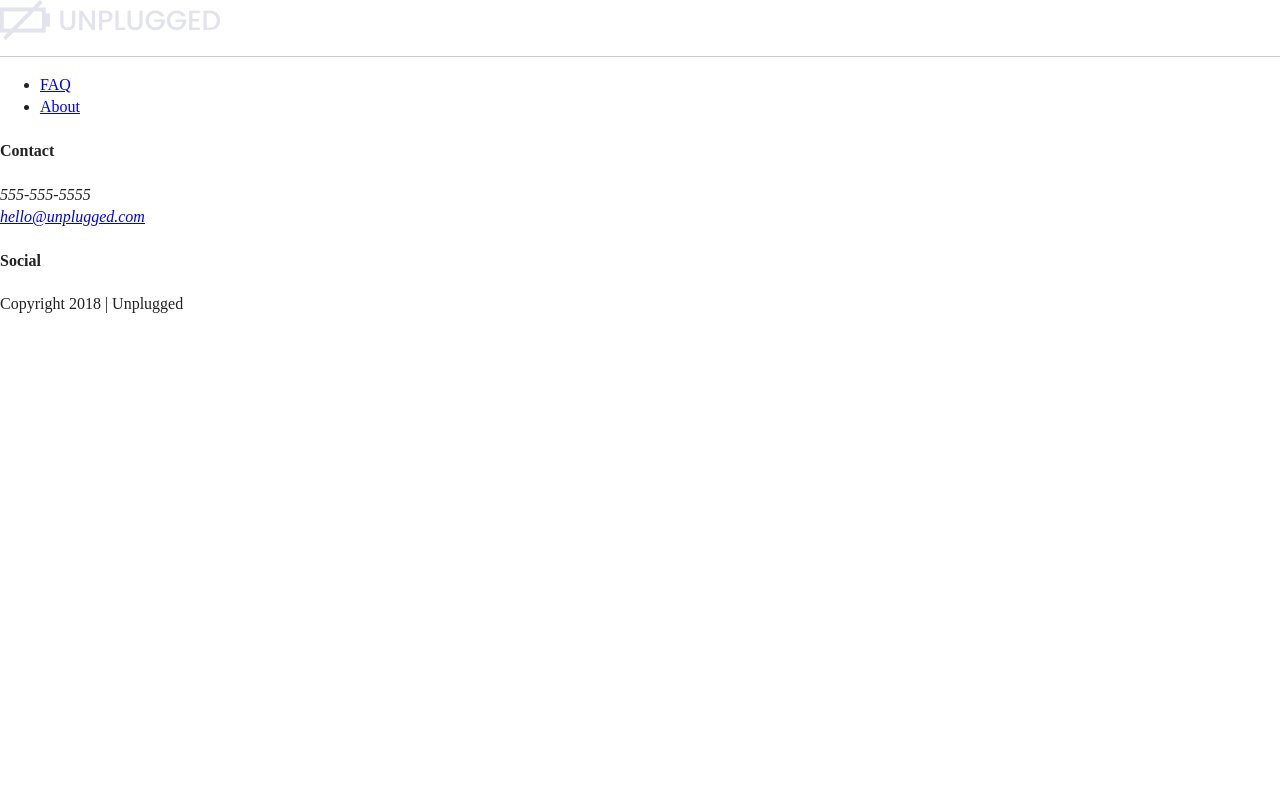
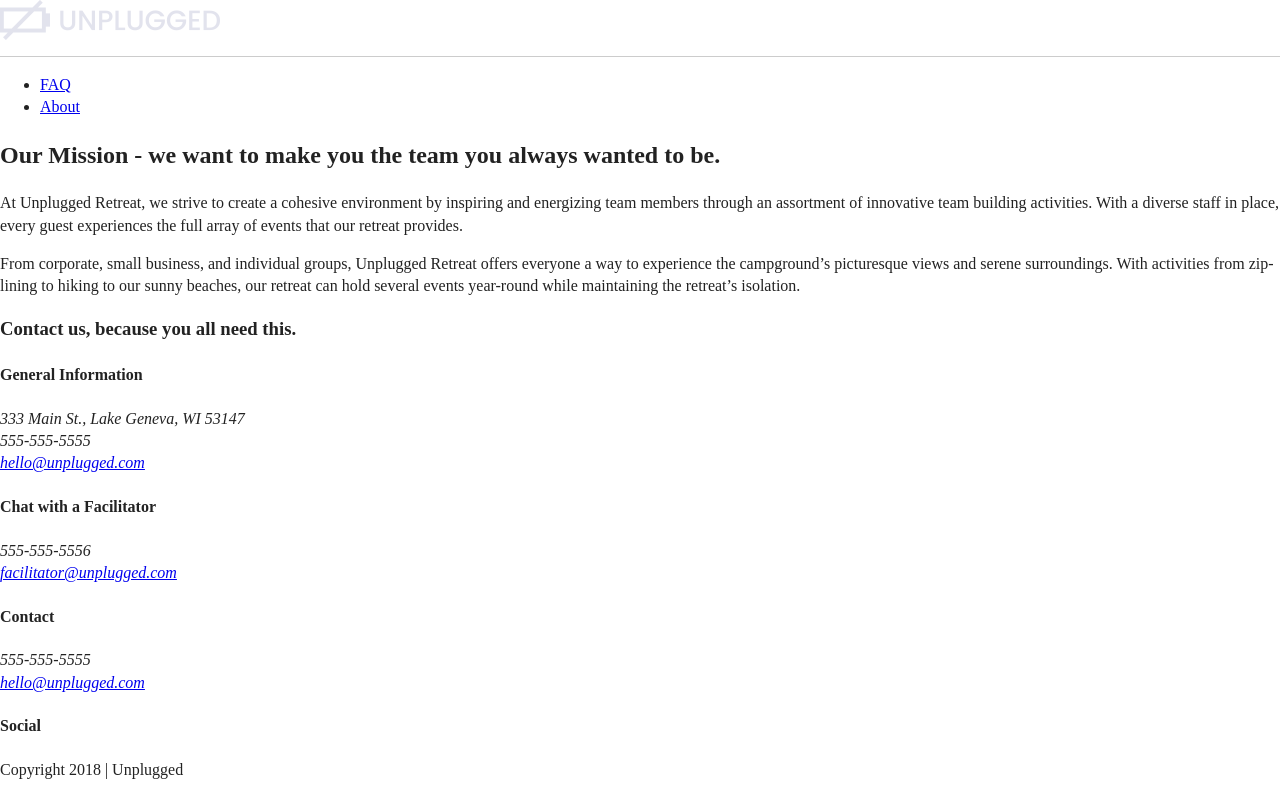
Before and after one commit to azlyn3designs/unplugged-retreat-project, a website: page about/index.html in a window 1280 px wide. Drawn offline with Linux system fonts and the light colour scheme.

Commit message:
Added html elements to about page index.html page

```diff
--- a/about/index.html
+++ b/about/index.html
@@ -54,15 +54,62 @@
         <!-- MAIN AREA -->
         <main class="content-wrapper">
 
-            <section>
+            <!-- MISSION STATEMENT SECTIONS -->
+            <section class="mission">
+
+                <div class="content-wrapper">
+                    <div class=mission-content>
+                        <h2>Our Mission - we want to make you the team you always wanted to be.</h2>
+
+                        <p>At Unplugged Retreat, we strive to create a cohesive environment by inspiring and energizing team members through an assortment of innovative team building activities. With a diverse staff in place, every guest experiences the full array of events that our retreat provides.</p>
+
+                        <p>From corporate, small business, and individual groups, Unplugged Retreat offers everyone a way to experience the campground’s picturesque views and serene surroundings. With activities from zip-lining to hiking to our sunny beaches, our retreat can hold several events year-round while maintaining the retreat’s isolation.</p>
+                    </div>
+                </div>
 
             </section>
 
 
-            <aside>
+            <!-- GOOGLE MAP -->
+            <section class="map">
+                <div class="content-wrapper">
+                    <figure></figure>
+                </div>
+            </section>
 
-            </aside>
 
+            <!-- CONTACT SECTION -->
+            <section class="contact">
+
+                <div class="content-wrapper">
+
+                    <!-- GENERAL CONTACT INFORMATION -->
+                    <div class="contact-info">
+                        <h3>Contact us, because you all need this.</h3>
+
+                        <div class="general-info">
+                            <h4>General Information</h4>
+
+                            <address>
+                                <p>333 Main St., Lake Geneva, WI 53147<br>
+                                555-555-5555<br>
+                                <a href="mailto:hello@unplugged.com">hello@unplugged.com</a></p>
+                            </address>
+                        </div>
+                    </div>
+
+                    <!-- FACILITATOR CHAT -->
+                    <div class="chat">
+                        <h4>Chat with a Facilitator</h4>
+
+                        <address>
+                            <p>555-555-5556<br>
+                            <a href="mailto:facilitator@unplugged.com">facilitator@unplugged.com</a></p>
+                        </address>
+                    </div>
+                </div>
+
+            </section>
         </main>
 
 
```
